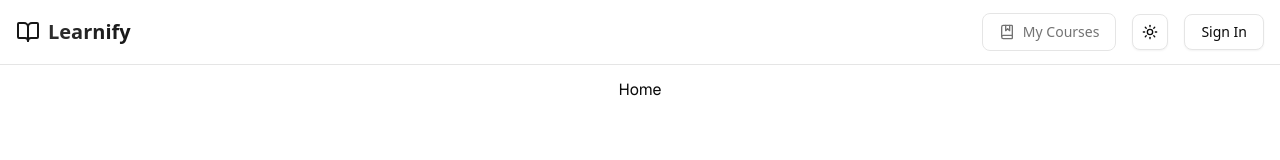
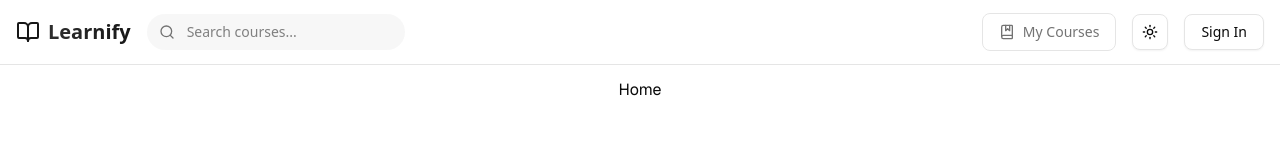
Before and after one commit to jaimenguyen168/NextJS-Learnify, a Next.js app: page / in a window 1280 px wide. Shown: the top 160 px of the page. Built offline with nearby package versions, Linux system fonts and the light colour scheme; no server answers.

Commit message:
Search component

```diff
--- a/components/Header.tsx
+++ b/components/Header.tsx
@@ -4,6 +4,7 @@ import Link from "next/link";
 import { BookMarkedIcon, BookOpen } from "lucide-react";
 import { SignedIn, SignedOut, SignInButton, UserButton } from "@clerk/nextjs";
 import { Button } from "@/components/ui/button";
+import SearchInput from "@/components/SearchInput";
 
 const Header = () => {
   return (
@@ -22,7 +23,7 @@ const Header = () => {
               </span>
             </Link>
 
-            {/*<SearchInput />*/}
+            <SearchInput />
           </div>
 
           <div className="flex items-center space-x-2 md:space-x-4">
--- /dev/null
+++ b/components/SearchInput.tsx
@@ -0,0 +1,34 @@
+"use client";
+
+import React, { useState } from "react";
+import { useRouter } from "next/navigation";
+import { Search } from "lucide-react";
+
+const SearchInput = () => {
+  const router = useRouter();
+  const [searchQuery, setSearchQuery] = useState("");
+
+  const handleSubmit = (e: React.FormEvent) => {
+    e.preventDefault();
+    if (searchQuery.trim()) {
+      router.push(`/search/${encodeURIComponent(searchQuery.trim())}`);
+    }
+  };
+
+  return (
+    <form
+      onSubmit={handleSubmit}
+      className="relative w-full flex-1 max-w-[300px]"
+    >
+      <input
+        type="text"
+        placeholder="Search courses..."
+        value={searchQuery}
+        onChange={(e) => setSearchQuery(e.target.value)}
+        className="w-full rounded-full bg-secondary/80 px-4 py-2 pl-10 text-sm focus:outline-none focus:ring-2 focus:ring-primary"
+      />
+      <Search className="absolute left-3 top-1/2 h-4 w-4 -translate-y-1/2 text-muted-foreground" />
+    </form>
+  );
+};
+export default SearchInput;
```
